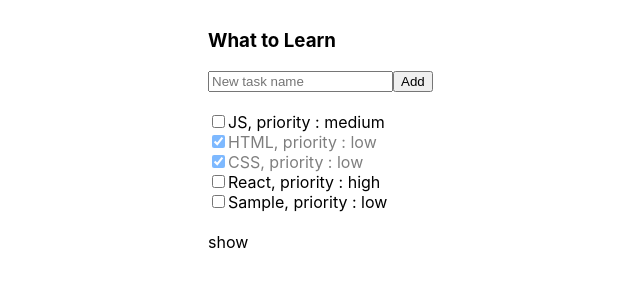
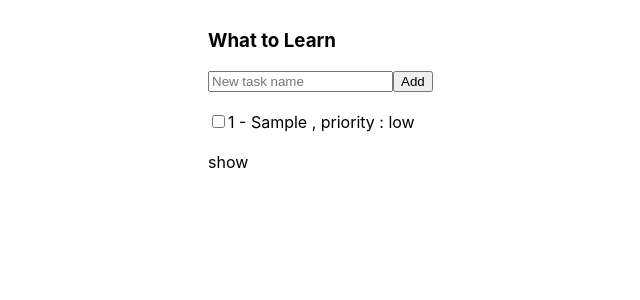
Before and after one commit to PRoman93/mytodolist, a React (Create React App) app: page / in a window 1280 px wide. Both pictures are taken after typing "Sample" into the empty fields and a click on the button "Add". Shown: the top 300 px of the page, without its empty margins (192-832 px from the left). Built offline with nearby package versions, Linux system fonts and the light colour scheme.

Commit message:
6-th todolist is done

```diff
--- a/src/App.js
+++ b/src/App.js
@@ -8,45 +8,83 @@ class App extends React.Component {
 
     state = {
         tasks: [
-            {title: 'JS', isDone: false, priority: 'medium'},
-            {title: 'HTML', isDone: true, priority: 'low'},
-            {title: 'CSS', isDone: true, priority: 'low'},
-            {title: 'React', isDone: false, priority: 'high'}
+            // {id: 1, title: 'JS', isDone: false, priority: 'medium'},
+            // {id: 2, title: 'HTML', isDone: true, priority: 'low'},
+            // {id: 3, title: 'CSS', isDone: true, priority: 'low'},
+            // {id: 4, title: 'React', isDone: false, priority: 'high'}
         ],
         filterValue: 'All'
+    };
+    nextTaskId = 1
 
+    componentDidMount() {
+        this.restoreState()
+    }
+
+    saveState = () => {
+        let stateAsString = JSON.stringify(this.state)
+        localStorage.setItem('state', stateAsString)
+    }
+    restoreState = () => {
+        let state = {
+            tasks: [],
+            filterValue: 'All'
+        }
+        let stateAsString = localStorage.getItem('state')
+        if (stateAsString != null) {
+            state = JSON.parse(stateAsString)
+        }
+        state.tasks.forEach(t=>{
+            if(t.id >= this.nextTaskId){
+                this.nextTaskId = t.id + 1
+            }
+                })
+        this.setState(state)
     }
 
     addTask = (newText) => {
         let newTask = {
+            id: this.nextTaskId,
             title: newText,
             isDone: false,
             priority: 'low'
         }
-        // this.newTaskTitleRef.current.value = ''
+        this.nextTaskId++
         let newTasks = [...this.state.tasks, newTask]
         this.setState({
             tasks: newTasks
+        }, () => {
+            this.saveState()
         })
     }
 
     changeFilter = (newFilterValue) => {
         this.setState({
             filterValue: newFilterValue
+        }, () => {
+            this.saveState()
+        })
+    }
+    changeTask = (taskId, obj) => {
+        let newTasks = this.state.tasks.map(t => {
+            if (t.id != taskId) {
+                return t
+            } else {
+                return {...t, ...obj}
+            }
+        })
+        this.setState({
+            tasks: newTasks
+        }, () => {
+            this.saveState()
         })
     }
 
-    changeStatus = (task, isDone) => {
-        let newTasks = this.state.tasks.map(t=> {
-            if(t != task){
-                return t
-            }else {
-                return {...t, isDone: isDone}
+    changeStatus = (taskId, isDone) => {
+        this.changeTask(taskId, {isDone: isDone})
     }
-        })
-        this.setState({
-            tasks:newTasks
-        })
+    changeTitle = (taskId, title) => {
+        this.changeTask(taskId, {title: title})
     }
 
     render = () => {
@@ -57,6 +95,7 @@ class App extends React.Component {
                     <TodoListHeader addTask={this.addTask}/>
 
                     <TodoListTasks changeStatus={this.changeStatus}
+                                   changeTitle={this.changeTitle}
                                    tasks={this.state.tasks.filter(t => {
                                        switch (this.state.filterValue) {
                                            case "All":
--- a/src/TodoListTask.js
+++ b/src/TodoListTask.js
@@ -1,9 +1,28 @@
 import React, {Component} from "react";
 
 class TodoListTask extends Component {
+
+    state = {
+        editMode: false
+    }
+
+    activateEditMode = () => {
+        this.setState({
+            editMode: true
+        })
+    }
+    deactivateEditMode = () => {
+        this.setState({
+            editMode: false
+        })
+    }
     onIsDoneChange = (e) => {
-        this.props.changeStatus(this.props.task, e.currentTarget.checked)
+        this.props.changeStatus(this.props.task.id, e.currentTarget.checked)
     }
+    onTaskChange = (e) => {
+        this.props.changeTitle(this.props.task.id, e.currentTarget.value)
+    }
+
     render() {
         let opacityTask = this.props.task.isDone ? 'todoList-task done' : 'todoList-task'
         return (
@@ -11,7 +30,11 @@ class TodoListTask extends Component {
                 <input type="checkbox"
                        onChange={this.onIsDoneChange}
                        checked={this.props.task.isDone}/>
-                <span>{this.props.task.title}, priority : {this.props.task.priority}</span>
+                {this.props.task.id} -
+                 {this.state.editMode
+                    ? <input value={this.props.task.title} autoFocus={true} onBlur={this.deactivateEditMode} onChange={this.onTaskChange}/>
+                    : <span onClick={this.activateEditMode}> {this.props.task.title}</span>}
+                <span> , priority : {this.props.task.priority}</span>
             </div>
         )
     }
--- a/src/TodoListTasks.js
+++ b/src/TodoListTasks.js
@@ -5,7 +5,8 @@ class TodoListTasks extends Component {
     render() {
 
         let tasksElements = this.props.tasks.map(task => <TodoListTask task={task}
-                                                                       changeStatus={this.props.changeStatus}/>)
+                                                                       changeStatus={this.props.changeStatus}
+                                                                       changeTitle={this.props.changeTitle}/>)
 
         // let tasksElements = [
         //     <TodoListTask title={this.props.tasks[0].title} isDone={this.props.tasks[0].isDone}/>,
```
Lines whose indentation alone changed are shown as unchanged.
